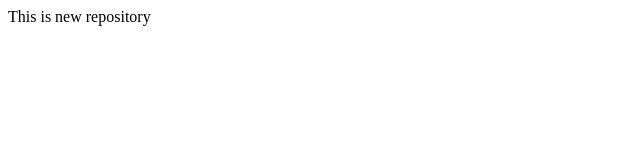
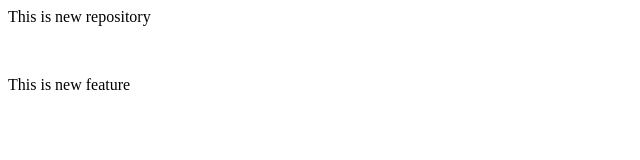
Before and after one commit to vishakha-20s/localrepo, a plain HTML site: page index.html in a window 1280 px wide. Shown: the whole page, without its empty margins (0-640 px from the left). Drawn offline with Linux system fonts and the light colour scheme.

Commit message:
modification in .html file

```diff
--- a/index.html
+++ b/index.html
@@ -1 +1,3 @@
 <p> This is new repository </p>
+<br>
+<p> This is new feature</p>
```
